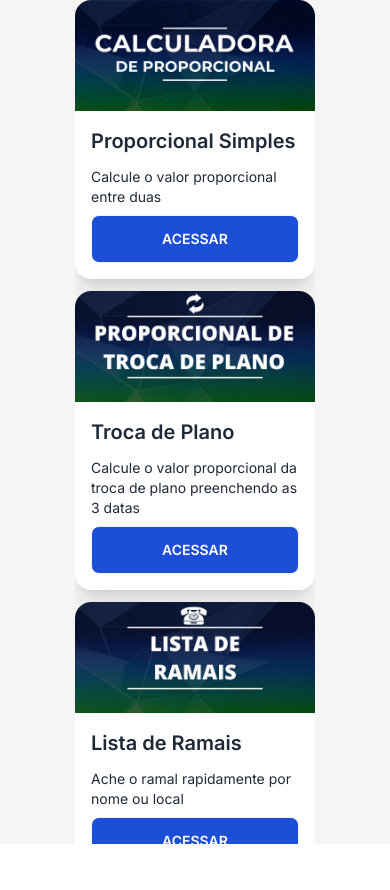
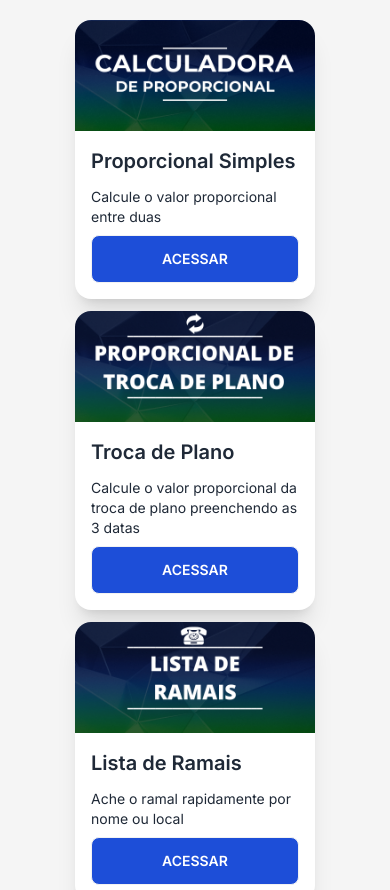
Before and after one commit to FelipeJustusMatos/Portal-do-Funcionario-ConectTelecom, a Next.js app: page / in a window 390 px wide. Shown: the top 890 px of the page. Before the commit the page ends 844 px from the top, so only its background shows below. Built offline with nearby package versions, Linux system fonts and the light colour scheme.

Commit message:
UpdatePageAndScroll

```diff
--- a/src/app/layout.jsx
+++ b/src/app/layout.jsx
@@ -28,10 +28,10 @@ export default function RootLayout({ children }) {
   return (
     <html lang="en">
       <body className={`${inter.className} `}>
-        <head className="flex  ">
-          <div className="flex col-span-3 items-center w-full text-white bg-neutral dm:hidden mb-2">
+        <head className="flex  h-full">
+          <div className="flex col-span-3 h-full bg-neutral items-center w-full text-white dm:hidden ">
             <button
-              className="flex-col w-1/3 justify-center items-center hidden lg:flex"
+              className="flex-col w-1/3 justify-center items-center  lg:flex"
               onClick={handleClick}
             >
               <span
@@ -230,7 +230,7 @@ export default function RootLayout({ children }) {
             </footer>
           </div>
 
-          <main className="flex flex-initial ml-10 pt-2 h-[100vh] rounded-tl-3xl w-screen md:ml-0 md:pt-0">
+          <main className="flex flex-initial min-h-screen rounded-tl-3xl w-screen md:ml-0 md:pt-0">
             {children}
           </main>
         </div>
--- a/src/app/page.jsx
+++ b/src/app/page.jsx
@@ -15,11 +15,11 @@ export default function Home() {
   };
   return (
     <>
-      <div className="flex w-full min-h-screen bg-light">
-        <div className="w-full flex flex-col justify-center items-center">
-          <div className="grid grid-cols-3 gap-10 lg:gap-3 md:grid-cols-2 sm:grid-cols-1 lg:overflow-y-scroll">
+      <div className="flex w-full  min-h-screen bg-light">
+        <div className="w-full flex flex-col mt-5 justify-center items-center lg:overflow-y-scroll">
+          <div className="grid grid-cols-3 gap-10 lg:gap-3 md:grid-cols-2 sm:grid-cols-1 ">
             {/* card 1 */}
-            <div className="card card-compact bg-base-100 w-72 shadow-xl lg:w-60  ">
+            <div className="card card-compact  bg-base-100 w-72 shadow-xl lg:w-60  ">
               <figure>
                 <Image
                   src={image5}
```
